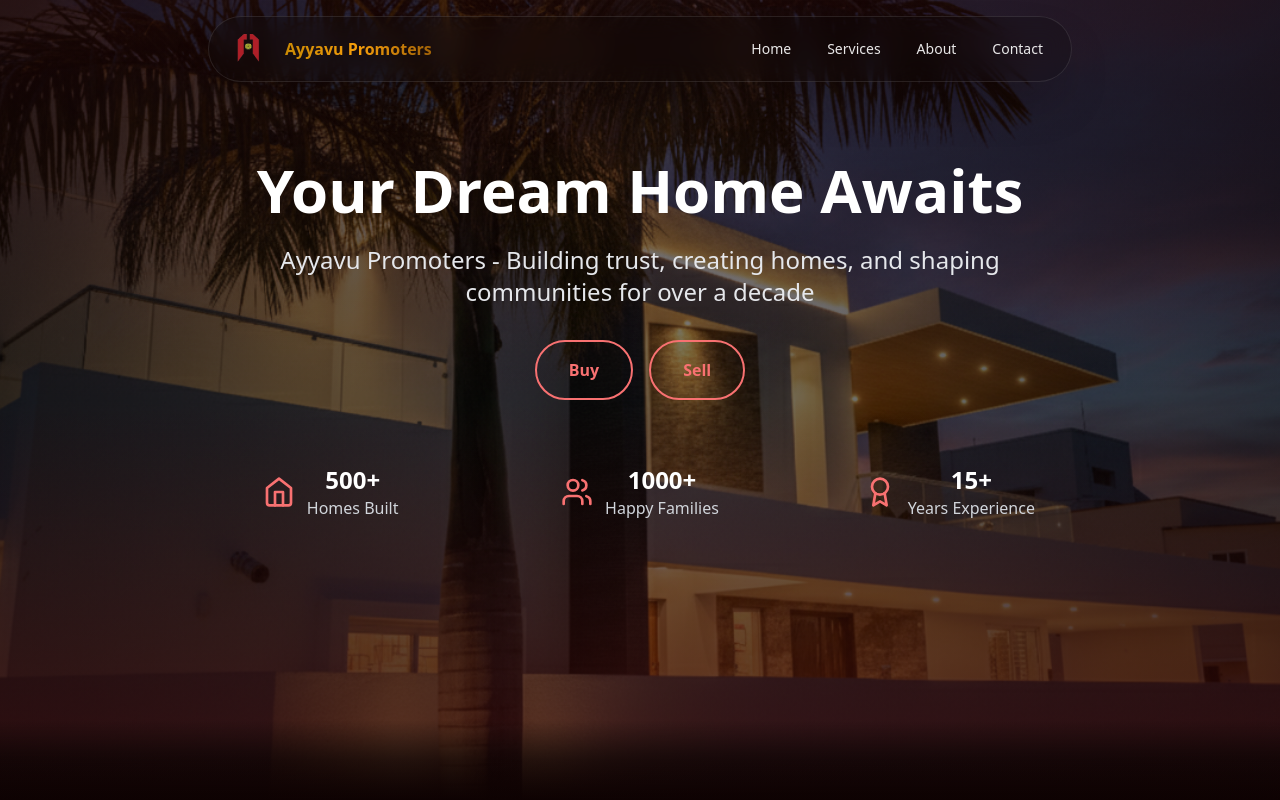
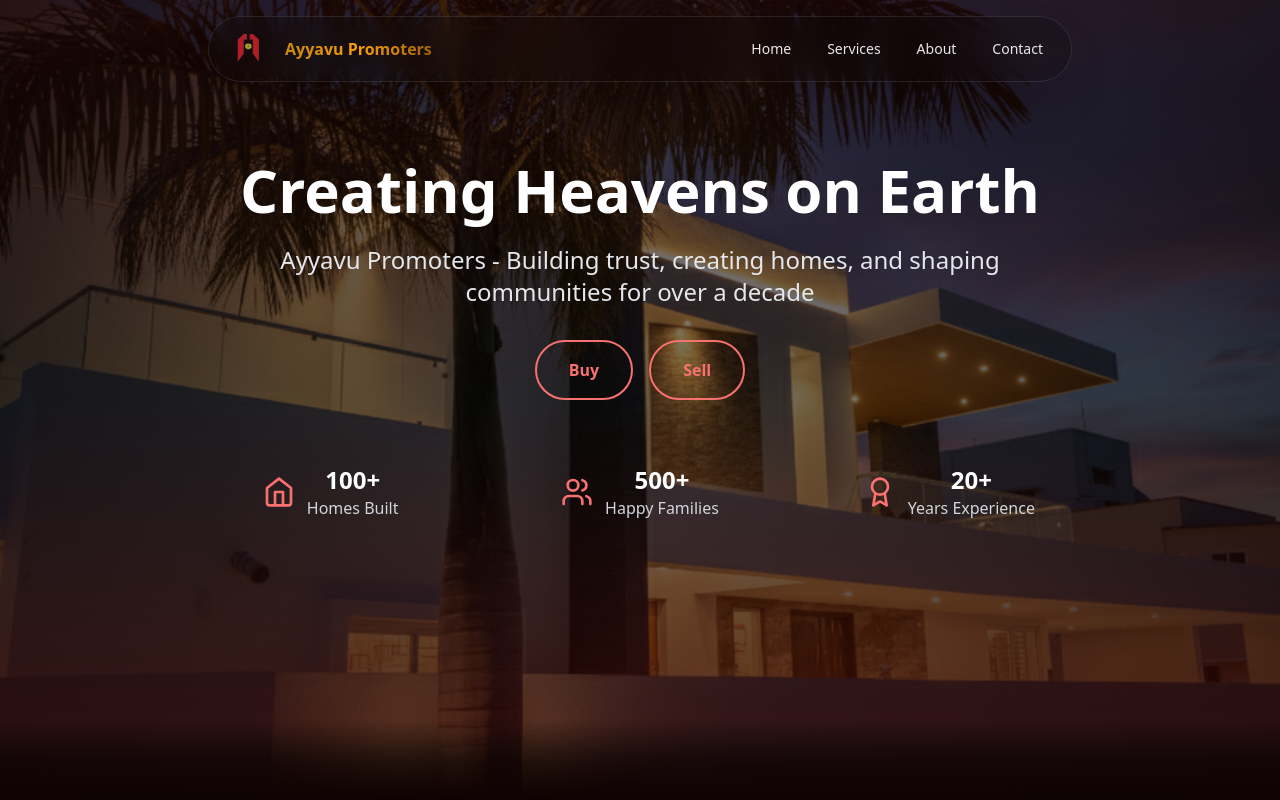
Before and after one commit to clglifememories7-bot/Website, a React (Vite) app: page / in a window 1280 px wide. Shown: the top 800 px of the page. Built offline with nearby package versions, Linux system fonts and the light colour scheme; no server answers.

Commit message:
Updated Hero.tsx

```diff
--- a/src/components/Hero.tsx
+++ b/src/components/Hero.tsx
@@ -29,7 +29,7 @@
       <div className="max-w-7xl mx-auto px-4 sm:px-6 lg:px-8">
         <div className="text-center relative z-10 pt-20">
           <h2 className="text-4xl sm:text-5xl lg:text-6xl font-bold mb-6">
-            Your Dream Home Awaits
+            Creating Heavens on Earth
           </h2>
           <p className="text-xl sm:text-2xl mb-8 text-gray-200 max-w-3xl mx-auto">
             Ayyavu Promoters - Building trust, creating homes, and shaping communities for over a decade
@@ -52,21 +52,21 @@
             <div className="flex items-center justify-center space-x-3 hover:scale-110 transition-all duration-300 cursor-pointer hover:bg-white/10 rounded-lg p-4 hover:shadow-lg">
               <Home className="h-8 w-8 text-red-400" />
               <div>
-                <div className="text-2xl font-bold">500+</div>
+                <div className="text-2xl font-bold">100+</div>
                 <div className="text-gray-300">Homes Built</div>
               </div>
             </div>
             <div className="flex items-center justify-center space-x-3 hover:scale-110 transition-all duration-300 cursor-pointer hover:bg-white/10 rounded-lg p-4 hover:shadow-lg">
               <Users className="h-8 w-8 text-red-400" />
               <div>
-                <div className="text-2xl font-bold">1000+</div>
+                <div className="text-2xl font-bold">500+</div>
                 <div className="text-gray-300">Happy Families</div>
               </div>
             </div>
             <div className="flex items-center justify-center space-x-3 hover:scale-110 transition-all duration-300 cursor-pointer hover:bg-white/10 rounded-lg p-4 hover:shadow-lg">
               <Award className="h-8 w-8 text-red-400" />
               <div>
-                <div className="text-2xl font-bold">15+</div>
+                <div className="text-2xl font-bold">20+</div>
                 <div className="text-gray-300">Years Experience</div>
               </div>
             </div>
```
